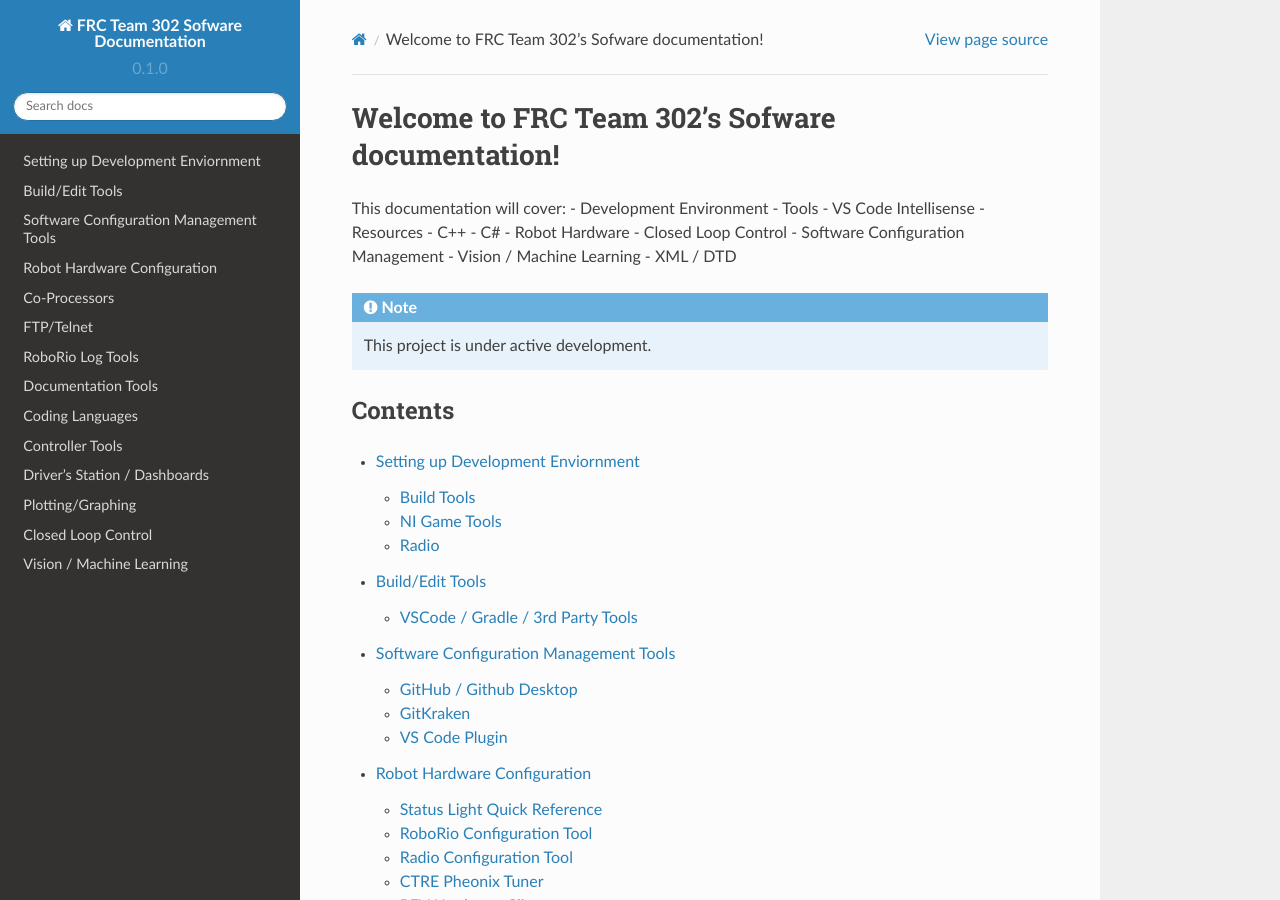
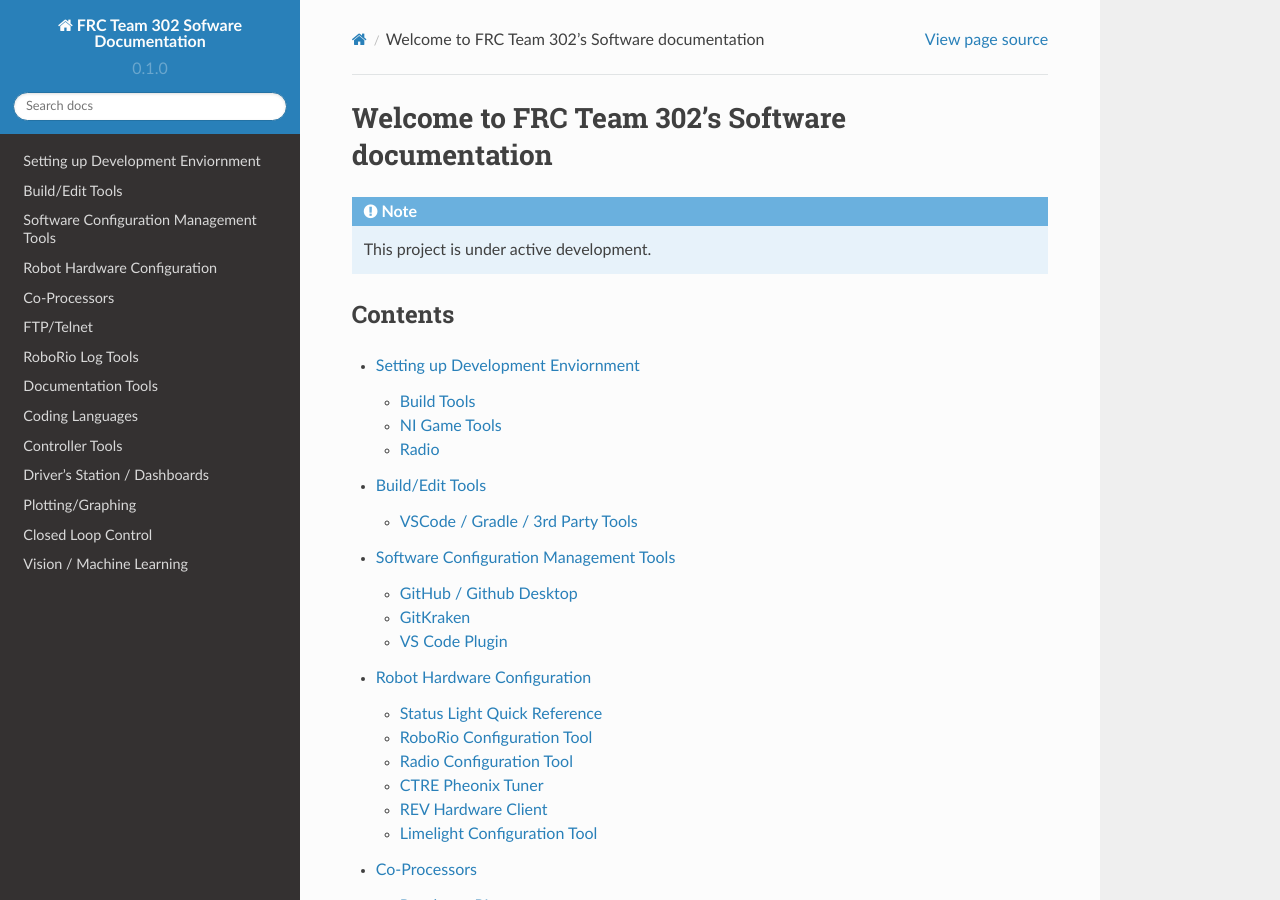
Before and after one commit to Team302/Team302Doco, a Sphinx documentation site: the page built from docs/source/index.rst, in a window 1280 px wide and 900 px high. Built offline with Sphinx 7.4.7 and the Read the Docs theme 2.0.0, drawn with Linux system fonts in a browser that asks for light colours.

Commit message:
Update index.rst

```diff
--- a/docs/source/index.rst
+++ b/docs/source/index.rst
@@ -1,18 +1,5 @@
-Welcome to FRC Team 302's Sofware documentation!
-===================================
-
-This documentation will cover:
-- Development Environment
-- Tools
-- VS Code Intellisense
-- Resources
-- C++
-- C#
-- Robot Hardware
-- Closed Loop Control
-- Software Configuration Management
-- Vision / Machine Learning
-- XML / DTD
+Welcome to FRC Team 302's Software documentation
+=================================================
 
 .. note:: This project is under active development.
 
```
